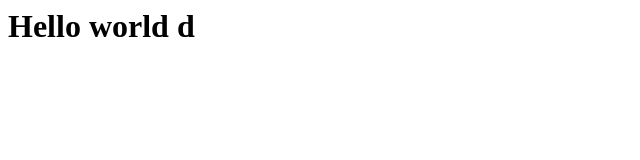
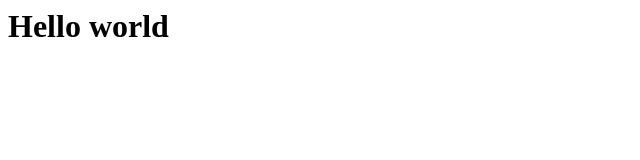
Before and after one commit to onkarkush/goalCochDec, a plain HTML site: page index.html in a window 1280 px wide. Shown: the full height of the page, 0-640 px from the left. Drawn offline with Linux system fonts and the light colour scheme.

Commit message:
Mt third commit

```diff
--- a/index.html
+++ b/index.html
@@ -3,6 +3,6 @@
         <title>Test</title>
     </head>
     <body>
-        <h1>Hello world d</h1>
+        <h1>Hello world</h1>
     </body>
 </html>
```
